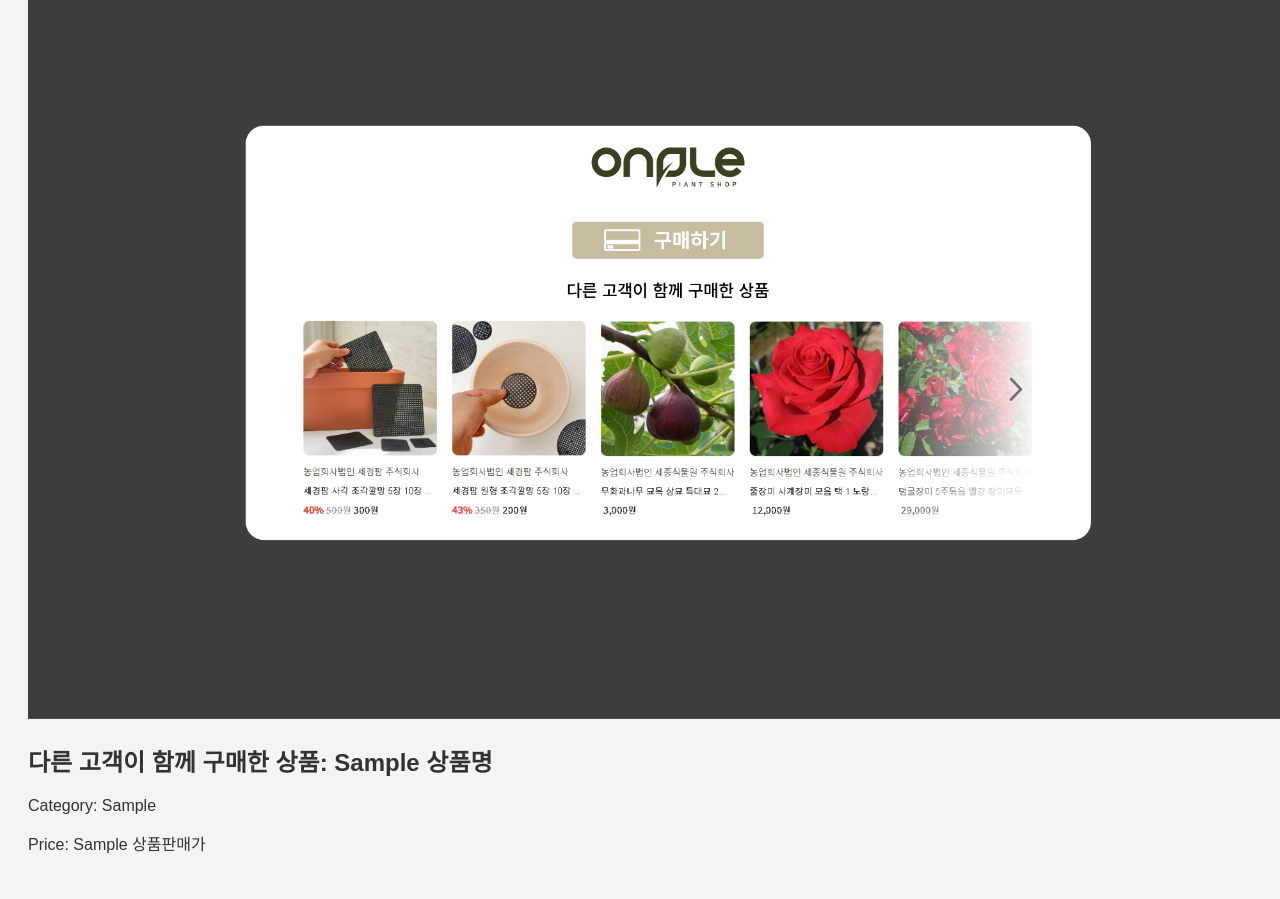
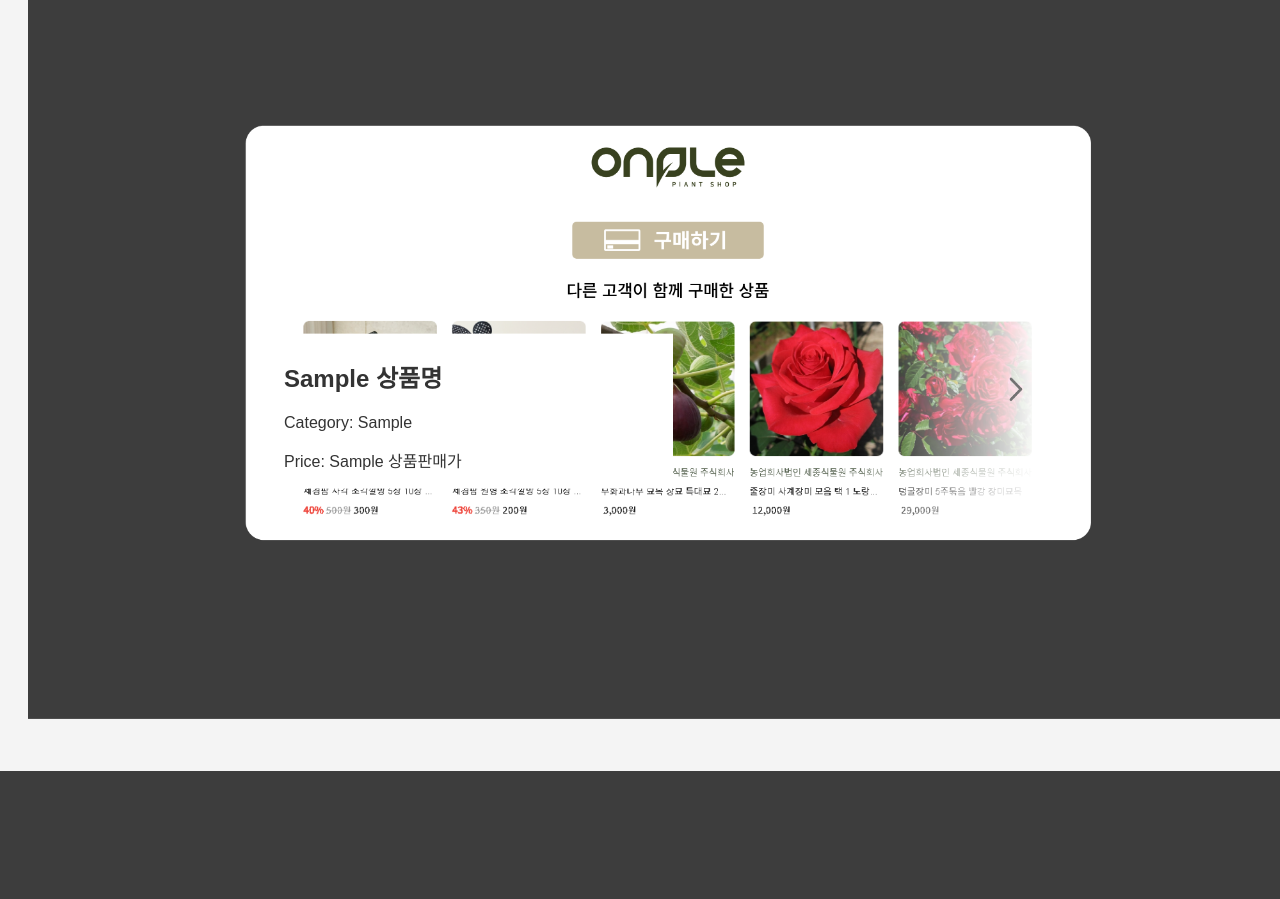
Before and after one commit to suys65/onple, a Flask app: template templates/product.html in a window 1280 px wide. Shown: the part 29-928 px from the top of the page. After the commit the page ends 800 px from the top, so only its background shows below. Run offline with Flask 3, Linux system fonts and the light colour scheme; the template is opened without the code that fills it: most values are stand-ins (such as "Sample title", 1, 10 or a date in 2020); parts of the project's set-up code (start-up, migrations or seed data) failed here and were passed over.

Commit message:
product html 수정

```diff
--- a/practice.py
+++ b/practice.py
@@ -29,7 +29,7 @@ pkl_path = 'data\ssociation_rules.pkl'  # 여기에 저장하려는 pickle 파
 with open(pkl_path, 'wb') as f:
     pickle.dump(rules, f)
 # 결과를 출력합니다.
-#print(rules[['antecedents', 'consequents', 'support', 'confidence']])
+print(rules[['antecedents', 'consequents', 'support', 'confidence']])
 
 import pickle
 import pandas as pd
--- a/templates/product.html
+++ b/templates/product.html
@@ -27,12 +27,15 @@
     </style>
 </head>
 <body>
-    <div>
+    <div style="position: relative; width: 100vw;">
         <img src="/templates/image/상품추천.png" alt="onple" style="width:100vw">
-        <h2>다른 고객이 함께 구매한 상품: {{ recommendations['상품명'] }}</h2>
-        <p>Category: {{ recommendations['중 카테고리'] }}</p>
-        <p>Price: {{ recommendations['상품판매가'] }}</p>
+        <div style="position: absolute; top: 57%; left: 35%; transform: translate(-50%, -50%); background-color: rgb(255, 255, 255); padding: 5px;width: 30%; height: 20%;">
+            <h2>{{ recommendations['상품명'] }}</h2>
+            <p>Category: {{ recommendations['중 카테고리'] }}</p>
+            <p>Price: {{ recommendations['상품판매가'] }}</p>
+        </div>
     </div>
+
 
 
 </body>
```
Also changed, not shown: 1 other file.
